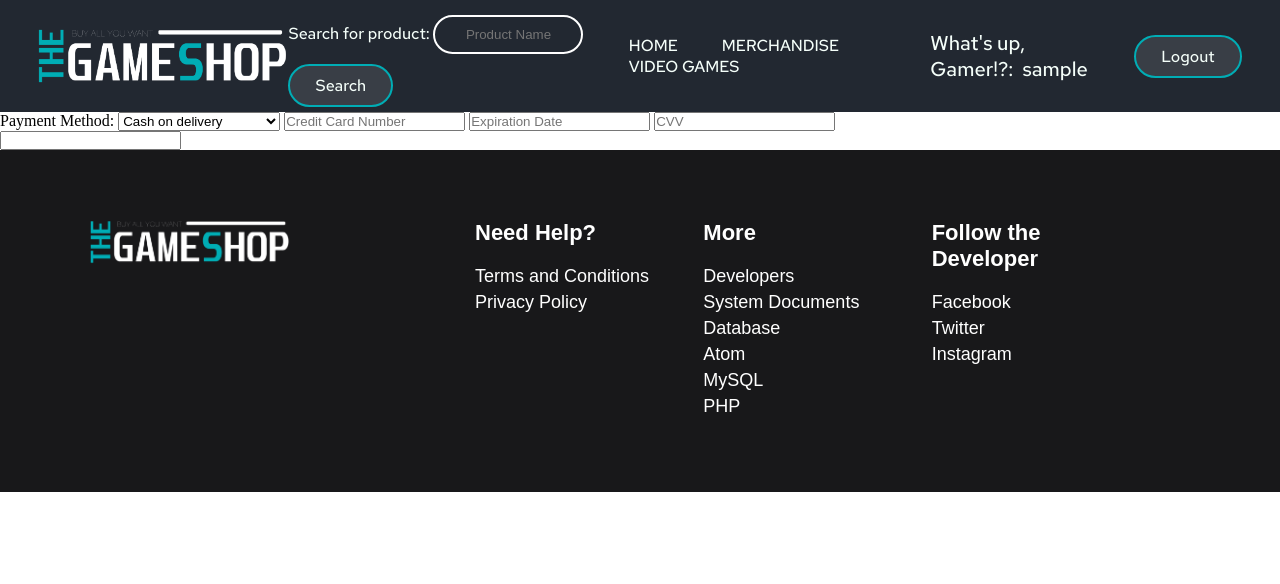
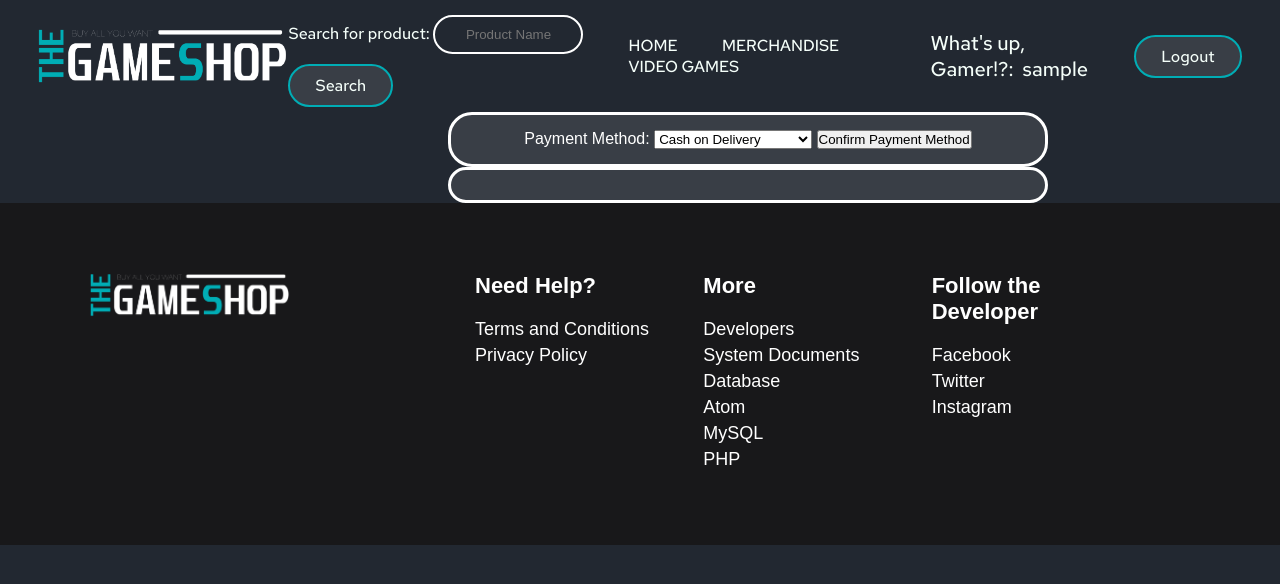
Before and after one commit to yedwas/gapyear, a PHP site: page /checkout.php in a window 1280 px wide. Shown: the top 584 px of the page. Run offline with PHP 8.4, Linux system fonts and the light colour scheme; the visitor is signed in with stand-in values (Sample User, id 1).

Commit message:
checkout page payment selection forms done so far

```diff
--- /dev/null
+++ b/GAMESHOP/css/design-checkout.css
@@ -0,0 +1,69 @@
+body {
+  margin: 0;
+  padding: 0;
+  font-family: sans-serif;
+  background-color: #222831;
+}
+
+.checkout-form{
+  width: 600px;
+  padding: 15px;
+  position: relative;
+  left: 35%;
+  background: #393e46;
+  text-align: center;
+  border-radius: 24px;
+  border: solid;
+  color: white;
+}
+
+.payment-form{
+  width: 600px;
+  padding: 15px;
+  position: relative;
+  left: 35%;
+  background: #393e46;
+  text-align: center;
+  border-radius: 24px;
+  border: solid;
+  color: white;
+}
+
+.checkout-form input[type = "text"]{
+  border: 0;
+  background: none;
+  display: block;
+  margin: 20px auto;
+  text-align: center;
+  border: 2px solid;
+  padding: 14px 10px;
+  width: 200px;
+  outline: none;
+  color: white;
+  border-radius: 24px;
+  transition: 0.25s;
+}
+
+.checkout-form input[type = "text"]:focus{
+  width: 280px;
+  border-color: #e43f5a;
+}
+
+.checkout-form button[type = "submit"]{
+  border: 0;
+  background: none;
+  display: block;
+  margin: 20px auto;
+  text-align: center;
+  border: 2px solid #00adb5;
+  padding: 14px 40px;
+  outline: none;
+  color: white;
+  border-radius: 24px;
+  transition: 0.25s;
+  cursor: pointer;
+}
+
+.checkout-form button[type = "submit"]:hover {
+  background: #00adb5;
+}
--- a/GAMESHOP/pages/checkout.php
+++ b/GAMESHOP/pages/checkout.php
@@ -2,19 +2,42 @@
   require "../view/user-header.php";
  ?>
 
-<form class="checkout-form" name="checkout-form" method="post">
-  Payment Method: <select>
-                      <option value="COD"> Cash on delivery </option>
-                      <option value="CC"> Credit Card/ Debit Card</option>
+<link rel="stylesheet" href="../css/design-checkout.css"/>
+
+<form class="payment-form" name="payment-form" method="post" action="checkout.php">
+  Payment Method: <select id="payment-type" name="payment-type" required>
+                      <option value="Cash on Delivery">Cash on Delivery</option>
+                      <option value="Credit Card/Debit Card">Credit Card/Debit Card</option>
                   </select>
-                  <input type="text" name="Credit Card Number" placeholder="Credit Card Number"/>
-                  <input type="text" name="Expiration Date" placeholder="Expiration Date"/>
-                  <input type="text" name="CVV" placeholder="CVV"/>
-                  <br />
-                  <input type="text" name="Shipping Address"/>
+                  <button type="submit" name="method-confirm">Confirm Payment Method</button>
 </form>
 
+<form class="checkout-form" name="checkout-form" method="post">
+<?php
+if (isset($_POST['method-confirm'])) {
+
+  echo $_POST['payment-type'];
+
+  if ($_POST['payment-type'] == "Credit Card/Debit Card") {
+
+ echo '<input type="text" name="Credit Card Number" placeholder="Credit Card Number" required/>
+       <input type="text" name="Expiration Date" placeholder="Expiration Date" required/>
+       <input type="number" name="CVV" placeholder="CVV" required/>
+       <br />
+       <input type="text" name="Shipping Address" placeholder="Shipping Address" required/>
+       <button type="submit" name="checkout-confirm">Confirm Checkout</button>';
+
+    } else if ($_POST['payment-type'] == "Cash on Delivery"){
+
+  echo '<br />
+        <input type="text" name="Shipping Address" placeholder="Shipping Address" required/>
+        <button type="submit" name="checkout-confirm">Confirm Checkout</button>';
+
+    }
+}
+?>
+</form>
 
 <?php
   require "../view/footer.php";
-?>
+ ?>
```
